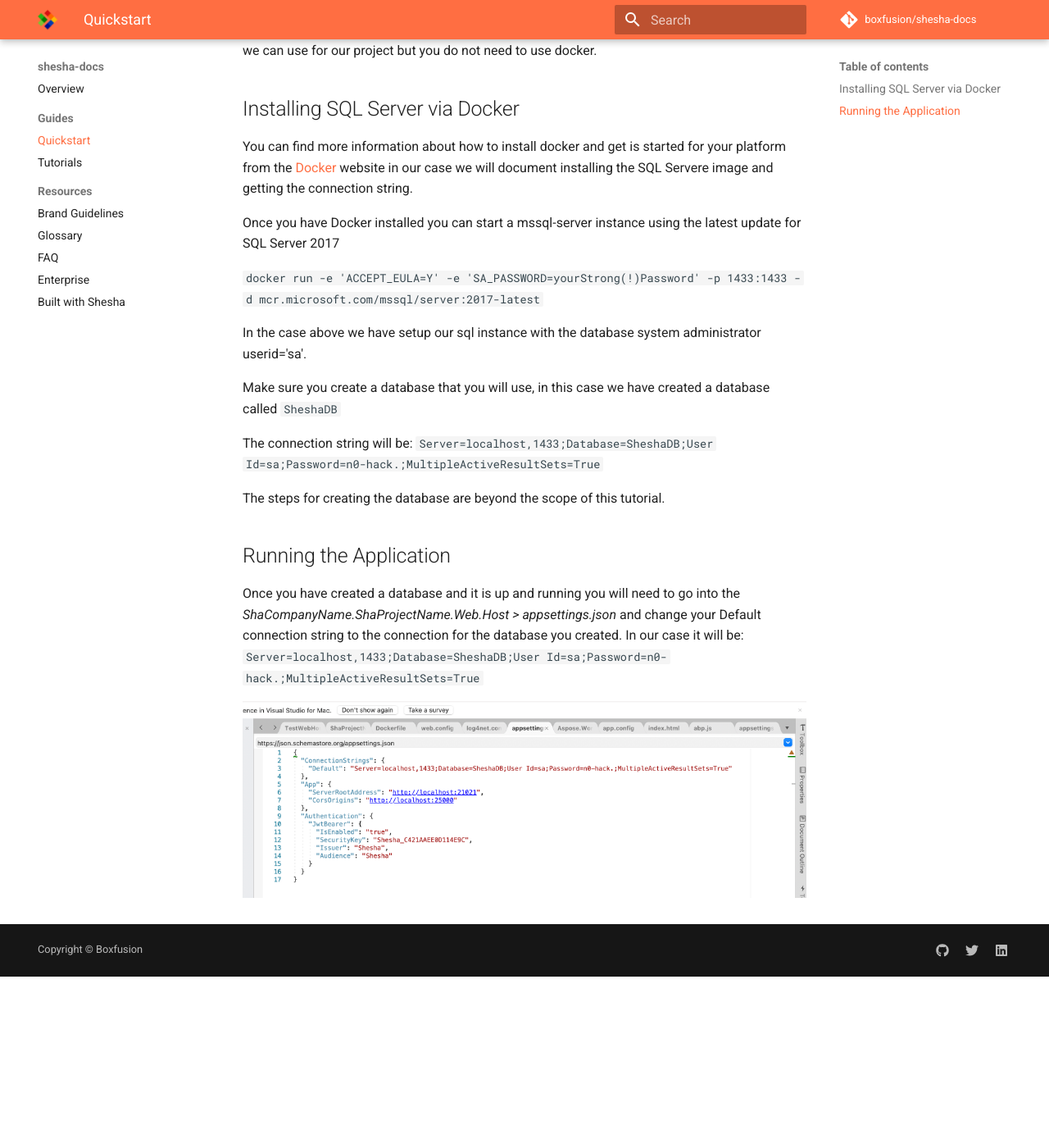
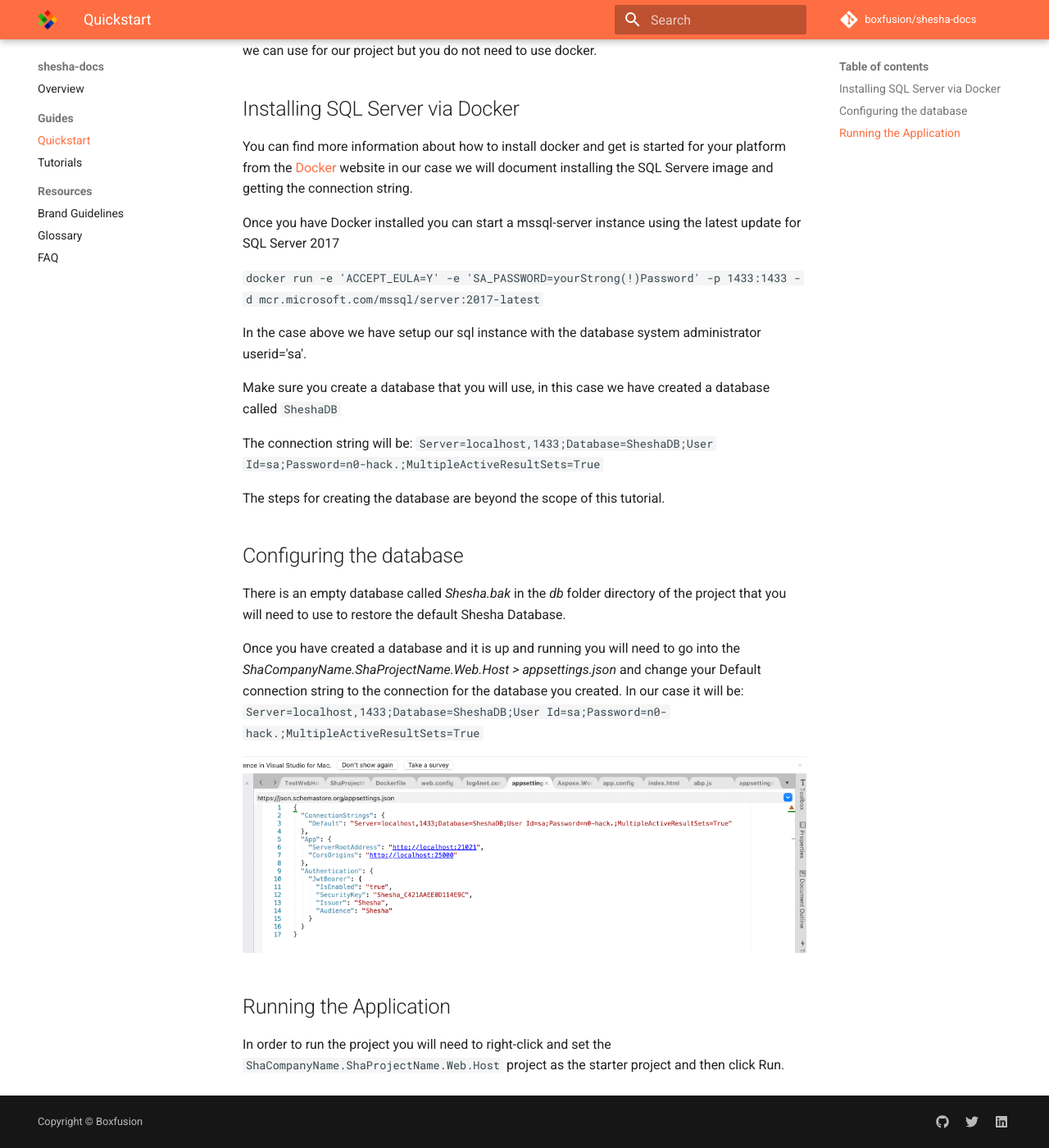
Before and after one commit to Boxfusion/shesha-docs, an MkDocs documentation site: the page built from docs/guides/00-quickstart.md, in a window 1280 px wide and 1400 px high, scrolled down 223 px. Shown: the whole window at 82% size. Built offline with MkDocs 1.6.1 and Material for MkDocs 9.7.7, drawn with Linux system fonts in a browser that asks for light colours; comment, search, counter and statistics services are not loaded; before the commit the page ends 1414 px from its top, so only the background shows below that.

Commit message:
Updates for running the application

```diff
--- a/docs/guides/00-quickstart.md
+++ b/docs/guides/00-quickstart.md
@@ -20,8 +20,14 @@ The connection string will be: `Server=localhost,1433;Database=SheshaDB;User Id=
 
 The steps for creating the database are beyond the scope of this tutorial.
 
-## Running the Application
+## Configuring the database
+
+There is an empty database called *Shesha.bak* in the *db* folder directory of the project that you will need to use to restore the default Shesha Database.
 
 Once you have created a database and it is up and running you will need to go into the *ShaCompanyName.ShaProjectName.Web.Host > appsettings.json* and change your Default connection string to the connection for the database you created. In our case it will be: `Server=localhost,1433;Database=SheshaDB;User Id=sa;Password=n0-hack.;MultipleActiveResultSets=True`
 
 ![appsettings.json screenshot](https://github.com/Boxfusion/shesha-docs/blob/main/docs/assets/appsettings-json-screenshot.png?raw=true)
+
+## Running the Application
+
+In order to run the project you will need to right-click and set the `ShaCompanyName.ShaProjectName.Web.Host` project as the starter project and then click Run.
--- a/docs/resources/03-enterprise.md
+++ /dev/null
@@ -1 +0,0 @@
-# Enterprise
--- a/docs/resources/04-built-with-shesha.md
+++ /dev/null
@@ -1 +0,0 @@
-# Built with Shesha
```
Also changed, not shown: README.md (+12 -0 lines).
